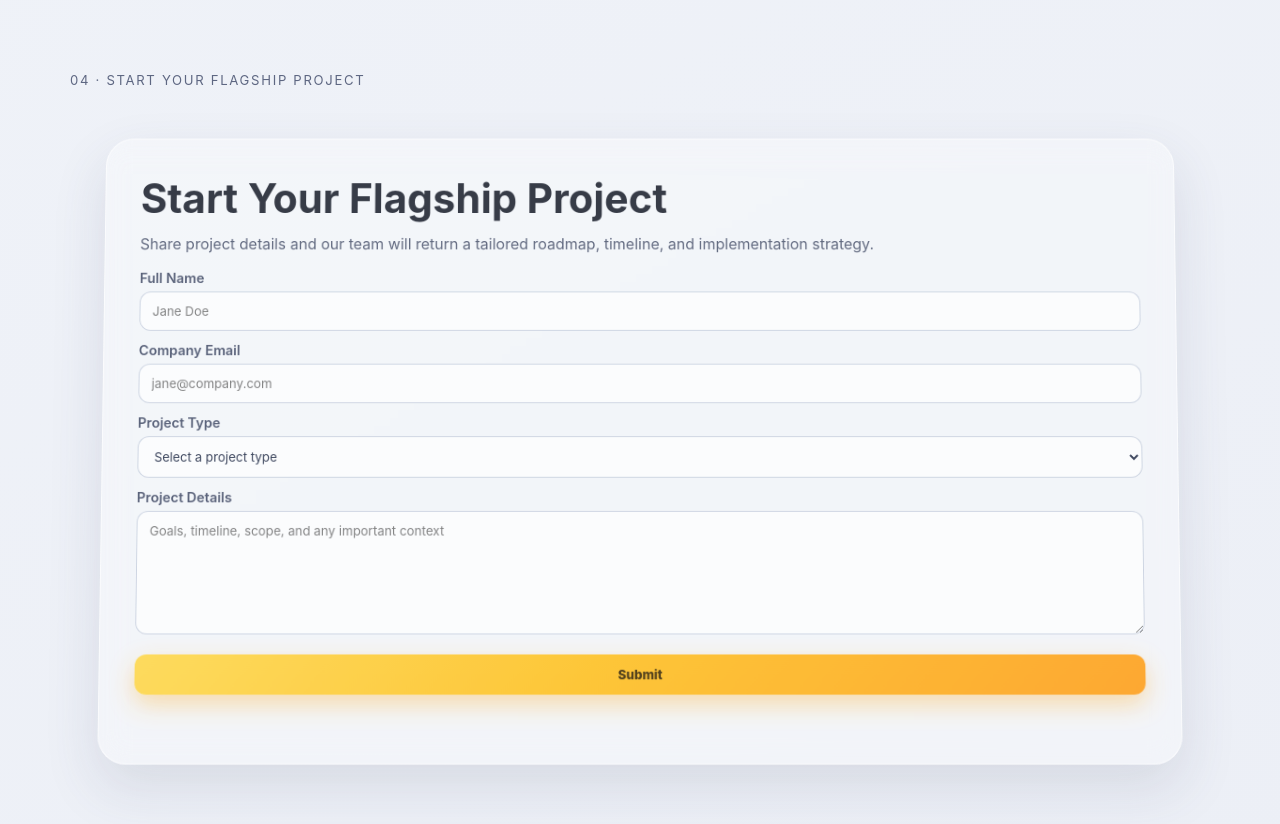
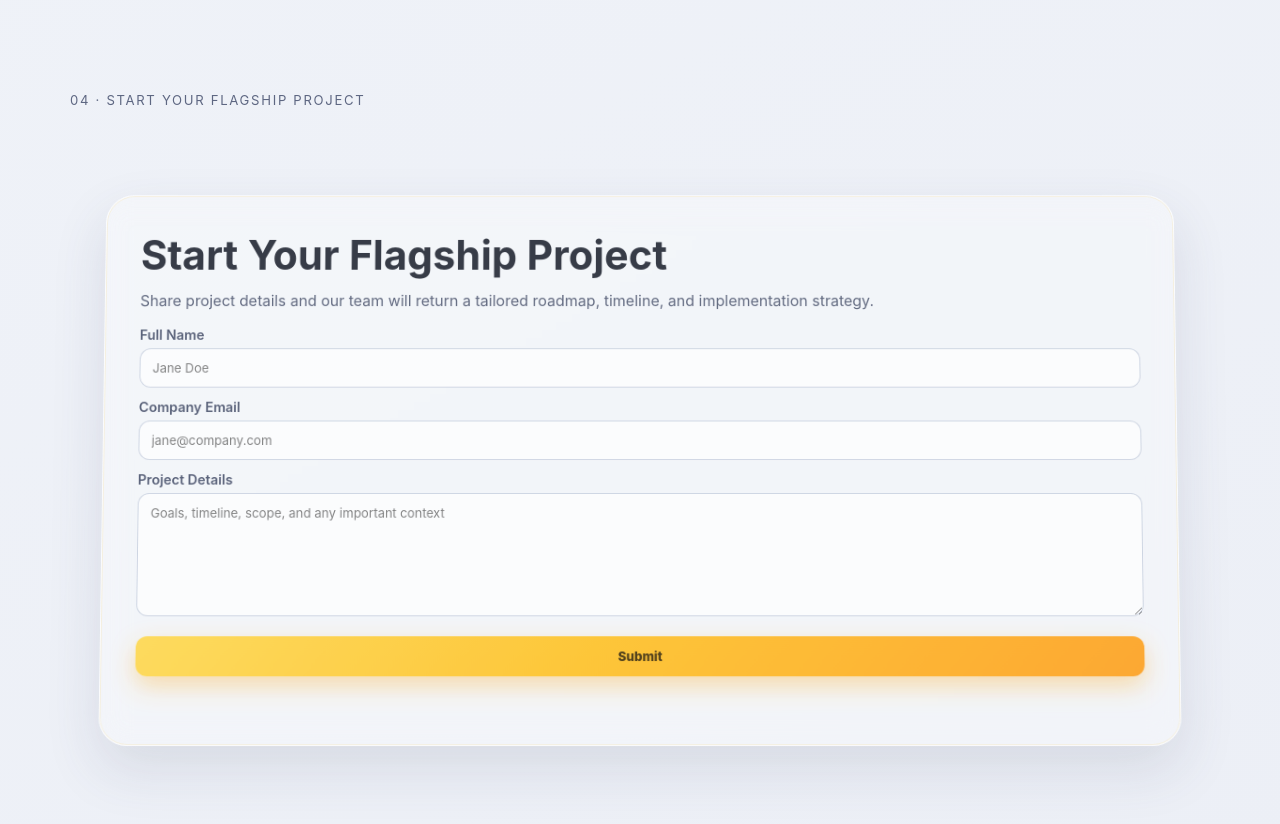
Before and after one commit to kartik-009-k/SiteMango, a plain HTML site: page index.html in a window 1280 px wide. Shown: the part 2340-3164 px from the top of the page. Drawn offline with Linux system fonts and the light colour scheme.

Commit message:
Adjust branding title and simplify flagship form fields

```diff
--- a/index.html
+++ b/index.html
@@ -3,7 +3,7 @@
 <head>
 <meta charset="UTF-8" />
 <meta name="viewport" content="width=device-width, initial-scale=1.0" />
-<title>Sitemango — Premium Glass Development Studio</title>
+<title>SiteMango</title>
 <style>
 :root{
   --text:#1f2430;
@@ -19,7 +19,13 @@
 
 *{box-sizing:border-box;margin:0;padding:0;font-family:"Inter","SF Pro Display","Segoe UI",sans-serif;}
 html,body{overflow-x:hidden;scroll-behavior:smooth;}
-body{min-height:100vh;color:var(--text);background:linear-gradient(150deg,#f8f9fc 0%,#eff2f8 55%,#eceff6 100%);}
+body{
+  min-height:100vh;
+  color:var(--text);
+  background:
+    radial-gradient(circle at 12% 18%, rgba(255,215,93,.16), transparent 34%),
+    linear-gradient(150deg,#f8f9fc 0%,#eff2f8 55%,#eceff6 100%);
+}
 
 .mango-sunset{
   position:fixed;
@@ -128,6 +134,7 @@ main{width:min(1140px,92vw);margin:0 auto;padding:8px 0 90px;}
 
 .form-panel h2{font-size:clamp(1.5rem,4vw,2.7rem);margin-bottom:10px;}
 .form-panel p{color:var(--muted);margin-bottom:14px;line-height:1.7;}
+.form-panel{box-shadow:0 24px 55px rgba(65,73,109,.15),0 0 0 1px rgba(255,199,57,.15) inset;}
 .form-grid{display:grid;gap:12px;}
 .form-grid label{font-size:.9rem;color:#47506a;font-weight:600;}
 .form-grid input,.form-grid select,.form-grid textarea{
@@ -240,14 +247,6 @@ main{width:min(1140px,92vw);margin:0 auto;padding:8px 0 90px;}
         </label>
         <label>Company Email
           <input type="email" name="companyEmail" required placeholder="jane@company.com" />
-        </label>
-        <label>Project Type
-          <select name="projectType" required>
-            <option value="">Select a project type</option>
-            <option value="Web Dev">Web Dev</option>
-            <option value="UI/UX">UI/UX</option>
-            <option value="Strategy">Strategy</option>
-          </select>
         </label>
         <label>Project Details
           <textarea name="projectDetails" required placeholder="Goals, timeline, scope, and any important context"></textarea>
@@ -402,11 +401,10 @@ form.addEventListener("submit",e=>{
   const payload={
     fullName:formData.get("fullName")?.toString().trim() ?? "",
     companyEmail:formData.get("companyEmail")?.toString().trim() ?? "",
-    projectType:formData.get("projectType")?.toString().trim() ?? "",
     projectDetails:formData.get("projectDetails")?.toString().trim() ?? ""
   }
 
-  if(!payload.fullName || !payload.companyEmail || !payload.projectType || !payload.projectDetails){
+  if(!payload.fullName || !payload.companyEmail || !payload.projectDetails){
     formStatus.textContent="Please complete all required fields."
     return
   }
```
Also changed, not shown: 1 other file.
